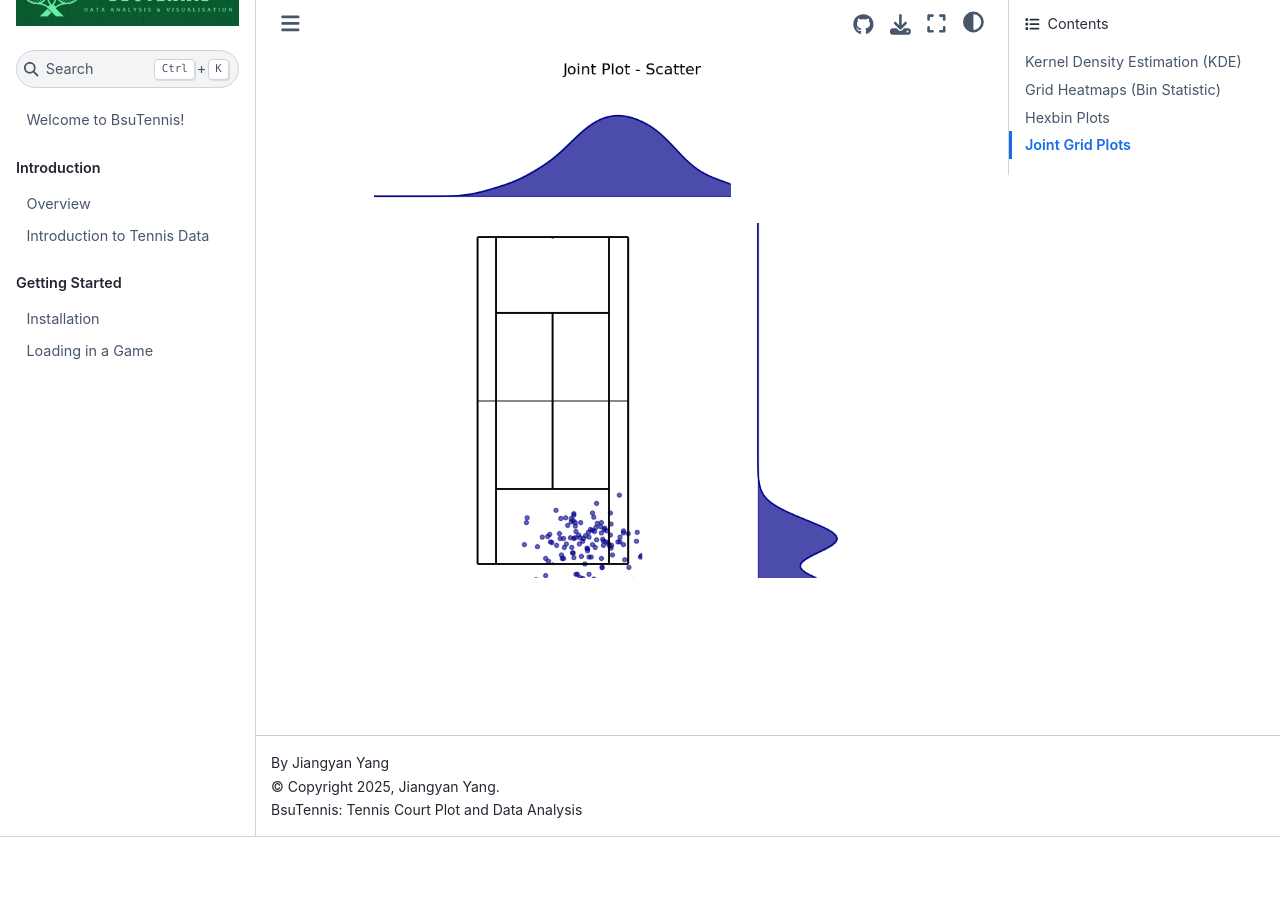
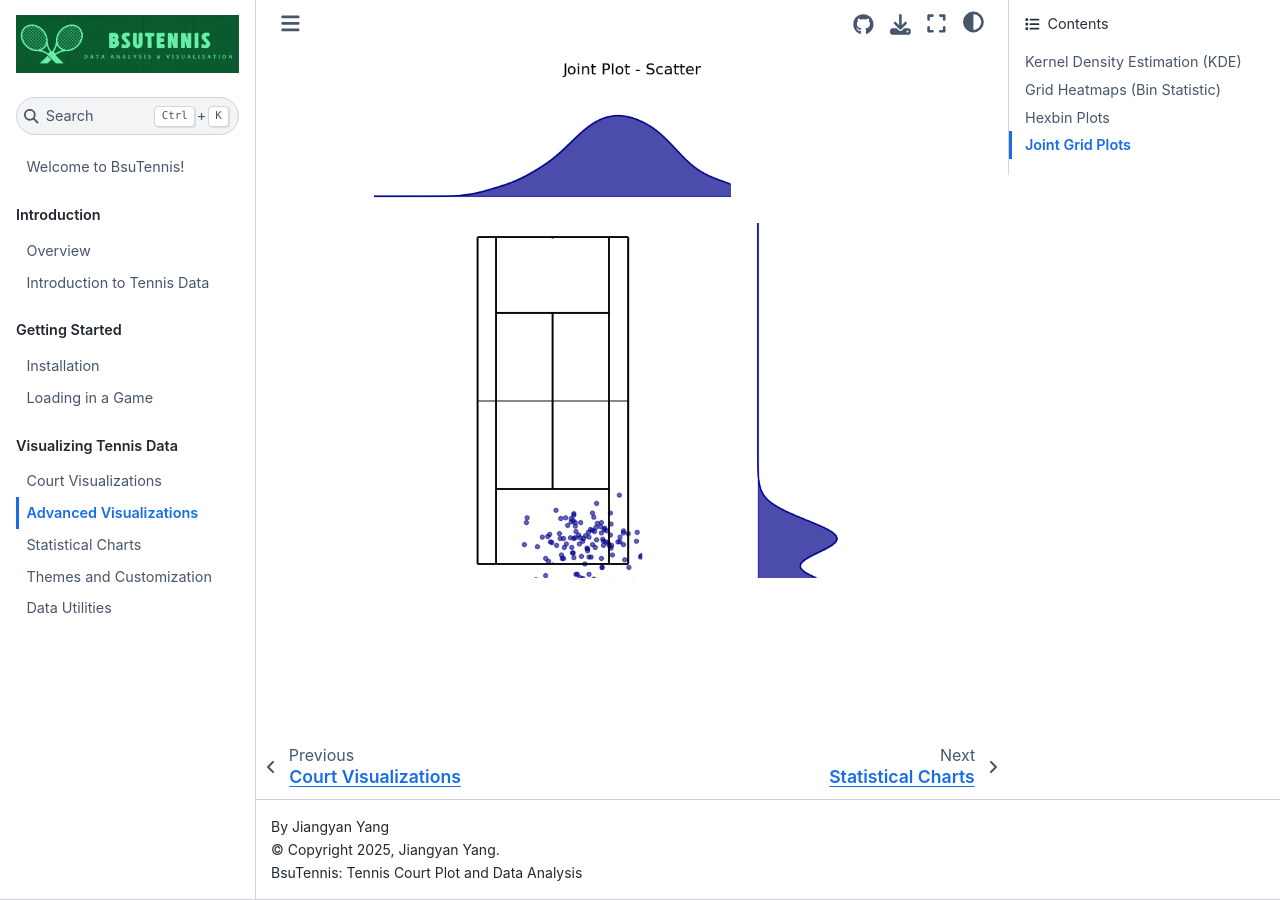
Before and after one commit to ouyang1030/BsuTennis, a Sphinx documentation site: the page built from docs/source/Visualizing/Advanced_Plots.md, in a window 1280 px wide and 900 px high, scrolled down 4145 px. Built offline with Sphinx 7.4.7 and the Sphinx Book theme 1.1.4, drawn with Linux system fonts in a browser that asks for light colours; pages that are not in the unit, such as notebooks, are missing from menus; before the commit the page ends 4982 px from its top, so only the background shows below that.

Commit message:
Modify TOC to add new visualizing chapters
Updated the table of contents to include new visualizing chapters.

```diff
--- a/docs/source/_toc.yml
+++ b/docs/source/_toc.yml
@@ -11,7 +11,11 @@ parts:
       - file: Getting_Started/Loading_Game
   - caption: Visualizing Tennis Data
     chapters:
-      - file: Visualizing/Visualizing_Tennis_Data
+      - file: Visualizing/Court_Plots
+      - file: Visualizing/Advanced_Plots
+      - file: Visualizing/Statistical_Charts
+      - file: Visualizing/Themes
+      - file: Visualizing/Data_Utilities
   - caption: Data Analysis
     chapters:
       - file: Data_Analysis/Data_Analysis
```
